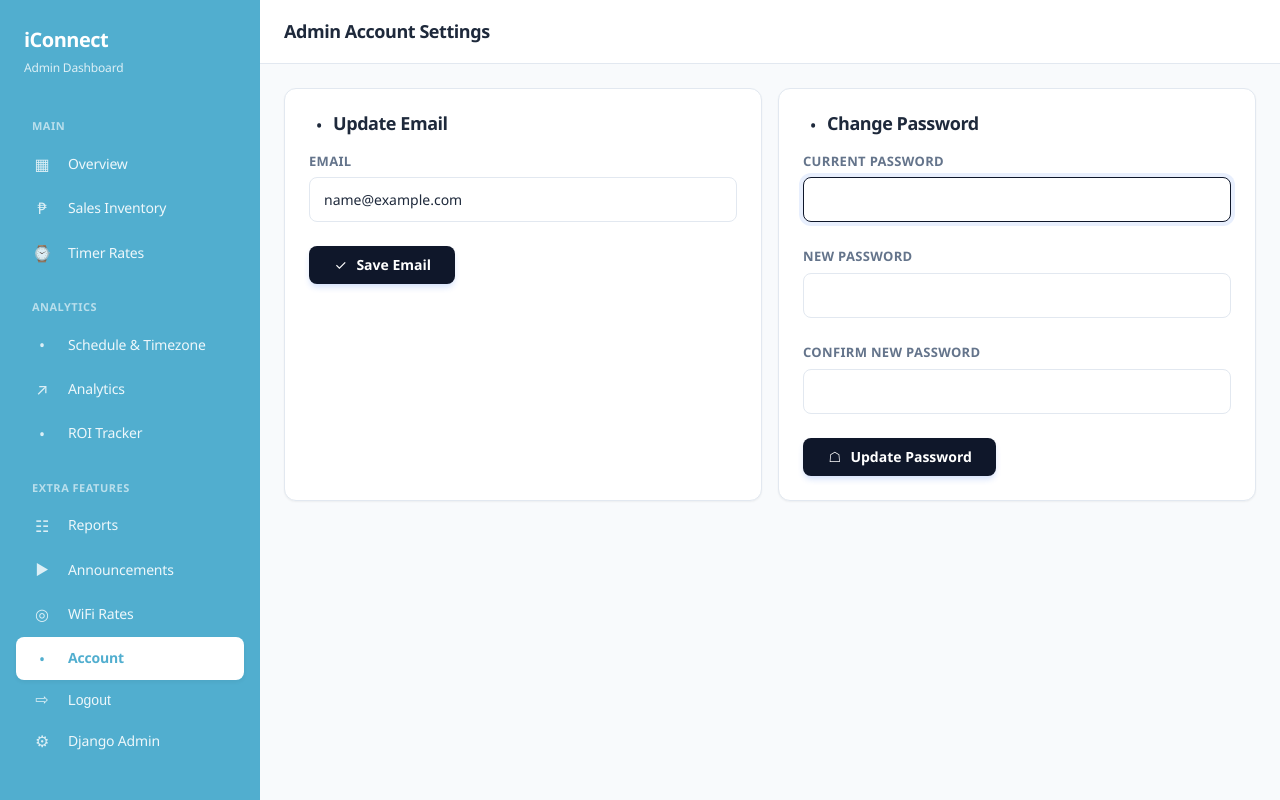
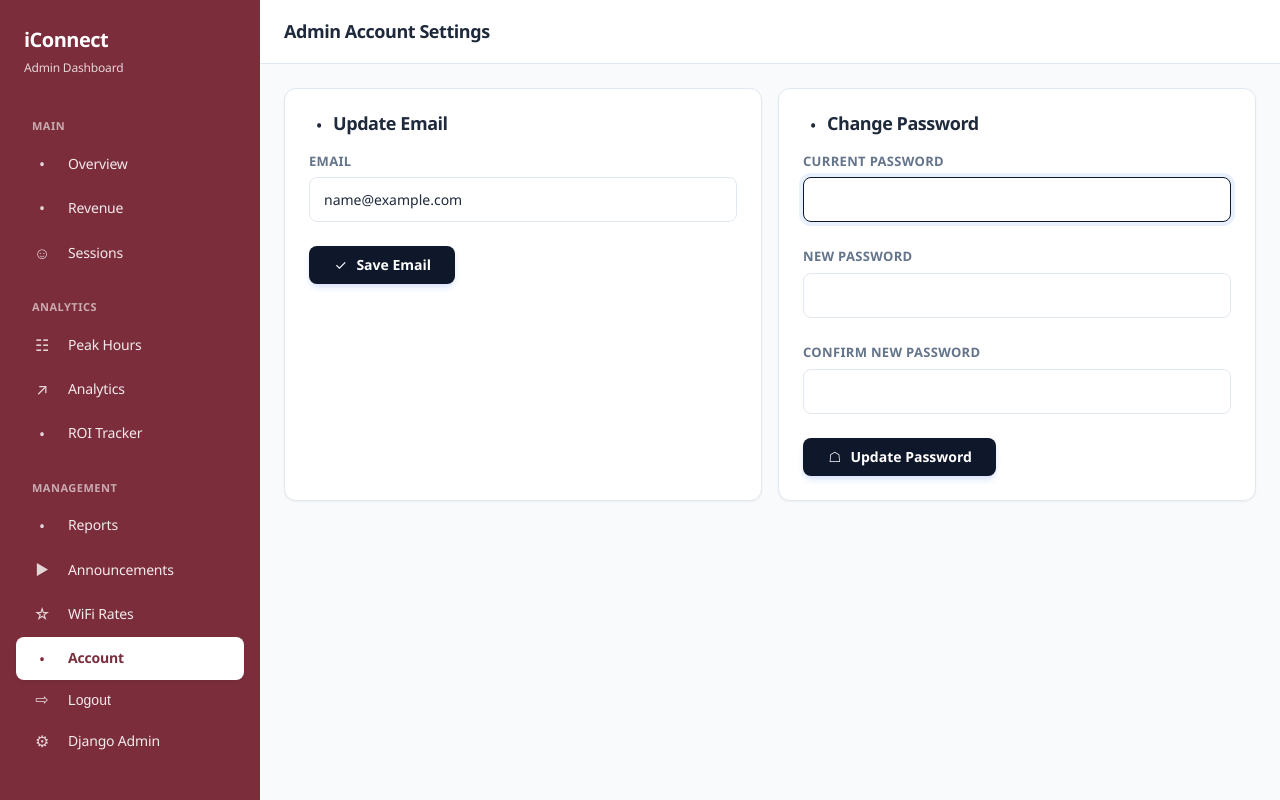
Before and after one commit to loricohenrian/iConnect, a Django app: page /dashboard/account/ in a window 1280 px wide. Run offline with Django 4.2, Linux system fonts and the light colour scheme; the visitor is signed in with stand-in values (Sample User, id 1); parts of the project's set-up code (start-up, migrations or seed data) failed here and were passed over.

Commit message:
UI Redesign: Update to #7b2d3b maroon, fix page names, modern icons

```diff
--- a/static/css/dashboard.css
+++ b/static/css/dashboard.css
@@ -29,7 +29,7 @@
    Sidebar
    ============================================ */
 .sidebar {
-    background: #51aecf;
+    background: #7b2d3b;
     width: 260px;
     height: 100vh;
     position: fixed;
@@ -101,7 +101,7 @@
 
 .nav-item.active {
     background: #ffffff;
-    color: #51aecf;
+    color: #7b2d3b;
     box-shadow: 0 2px 4px rgba(0,0,0,0.05);
     font-weight: 600;
     border-left: none;
@@ -116,7 +116,7 @@
 }
 
 .nav-item.active i {
-    color: #51aecf;
+    color: #7b2d3b;
 }
 
 .nav-item-form {
--- a/templates/base_dashboard.html
+++ b/templates/base_dashboard.html
@@ -23,39 +23,39 @@
             <div class="nav-section">
                 <div class="nav-section-title">Main</div>
                 <a href="{% url 'dashboard:overview' %}" class="nav-item {% if active_page == 'overview' %}active{% endif %}" id="nav-overview">
-                    <i class="bi bi-grid-1x2"></i>
+                    <i class="bi bi-grid"></i>
                     <span>Overview</span>
                 </a>
                 <a href="{% url 'dashboard:revenue' %}" class="nav-item {% if active_page == 'revenue' %}active{% endif %}" id="nav-revenue">
-                    <i class="bi bi-coin"></i>
-                    <span>Sales Inventory</span>
+                    <i class="bi bi-cash-coin"></i>
+                    <span>Revenue</span>
                 </a>
                 <a href="{% url 'dashboard:sessions' %}" class="nav-item {% if active_page == 'sessions' %}active{% endif %}" id="nav-sessions">
-                    <i class="bi bi-clock"></i>
-                    <span>Timer Rates</span>
+                    <i class="bi bi-people"></i>
+                    <span>Sessions</span>
                 </a>
             </div>
 
             <div class="nav-section">
                 <div class="nav-section-title">Analytics</div>
                 <a href="{% url 'dashboard:heatmap' %}" class="nav-item {% if active_page == 'heatmap' %}active{% endif %}" id="nav-heatmap">
-                    <i class="bi bi-calendar3"></i>
-                    <span>Schedule & Timezone</span>
+                    <i class="bi bi-calendar-range"></i>
+                    <span>Peak Hours</span>
                 </a>
                 <a href="{% url 'dashboard:analytics' %}" class="nav-item {% if active_page == 'analytics' %}active{% endif %}" id="nav-analytics">
                     <i class="bi bi-graph-up"></i>
                     <span>Analytics</span>
                 </a>
                 <a href="{% url 'dashboard:roi' %}" class="nav-item {% if active_page == 'roi' %}active{% endif %}" id="nav-roi">
-                    <i class="bi bi-wallet2"></i>
+                    <i class="bi bi-pie-chart"></i>
                     <span>ROI Tracker</span>
                 </a>
             </div>
 
             <div class="nav-section">
-                <div class="nav-section-title">Extra Features</div>
+                <div class="nav-section-title">Management</div>
                 <a href="{% url 'dashboard:reports' %}" class="nav-item {% if active_page == 'reports' %}active{% endif %}" id="nav-reports">
-                    <i class="bi bi-file-earmark-text"></i>
+                    <i class="bi bi-file-earmark-arrow-down"></i>
                     <span>Reports</span>
                 </a>
                 <a href="{% url 'dashboard:announcements' %}" class="nav-item {% if active_page == 'announcements' %}active{% endif %}" id="nav-announcements">
@@ -63,11 +63,11 @@
                     <span>Announcements</span>
                 </a>
                 <a href="{% url 'dashboard:plans' %}" class="nav-item {% if active_page == 'plans' %}active{% endif %}" id="nav-plans">
-                    <i class="bi bi-wifi"></i>
+                    <i class="bi bi-tags"></i>
                     <span>WiFi Rates</span>
                 </a>
                 <a href="{% url 'dashboard:account' %}" class="nav-item {% if active_page == 'account' %}active{% endif %}" id="nav-account">
-                    <i class="bi bi-person"></i>
+                    <i class="bi bi-person-circle"></i>
                     <span>Account</span>
                 </a>
                 <form method="post" action="{% url 'dashboard:logout' %}" class="nav-item-form" id="nav-logout-form">
```
